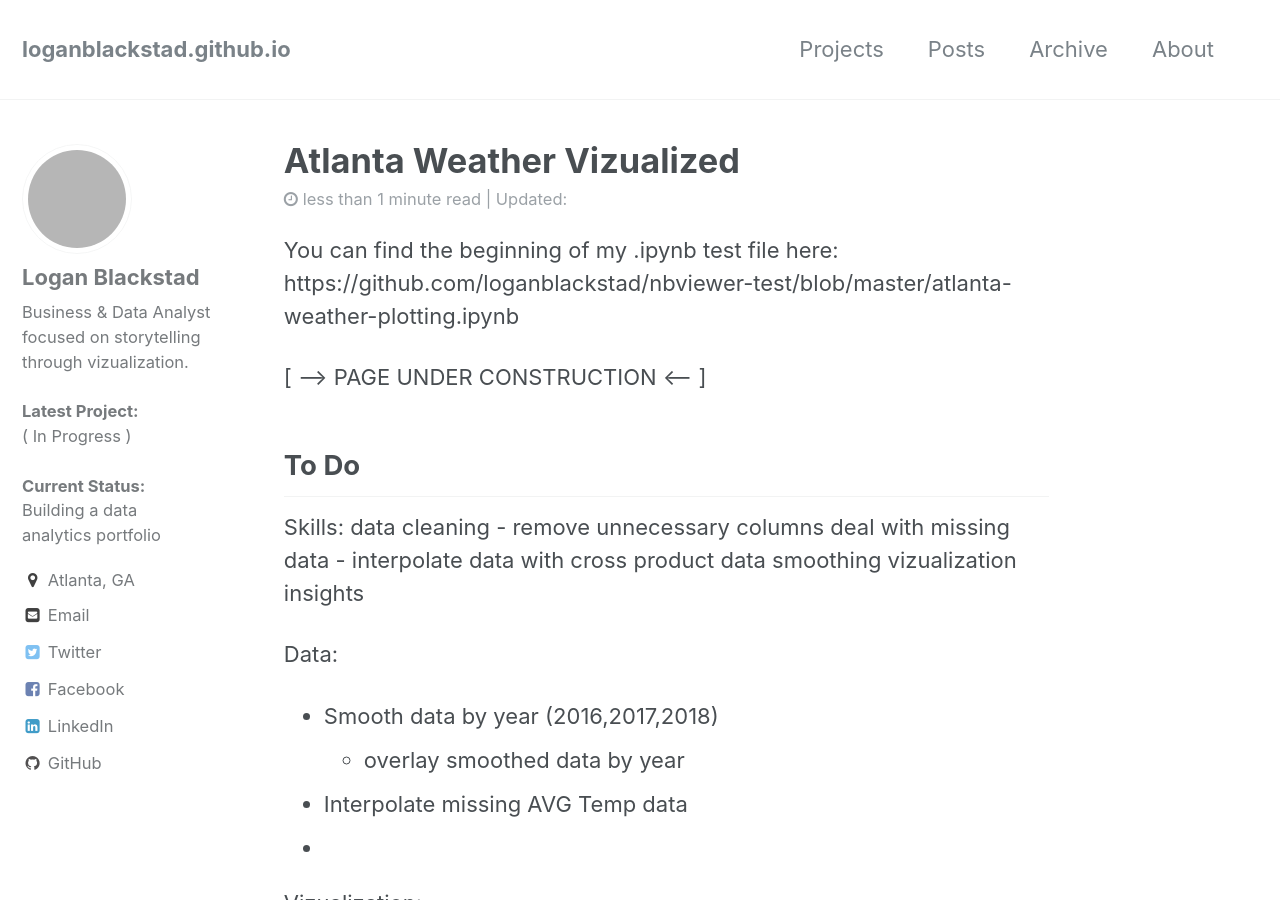
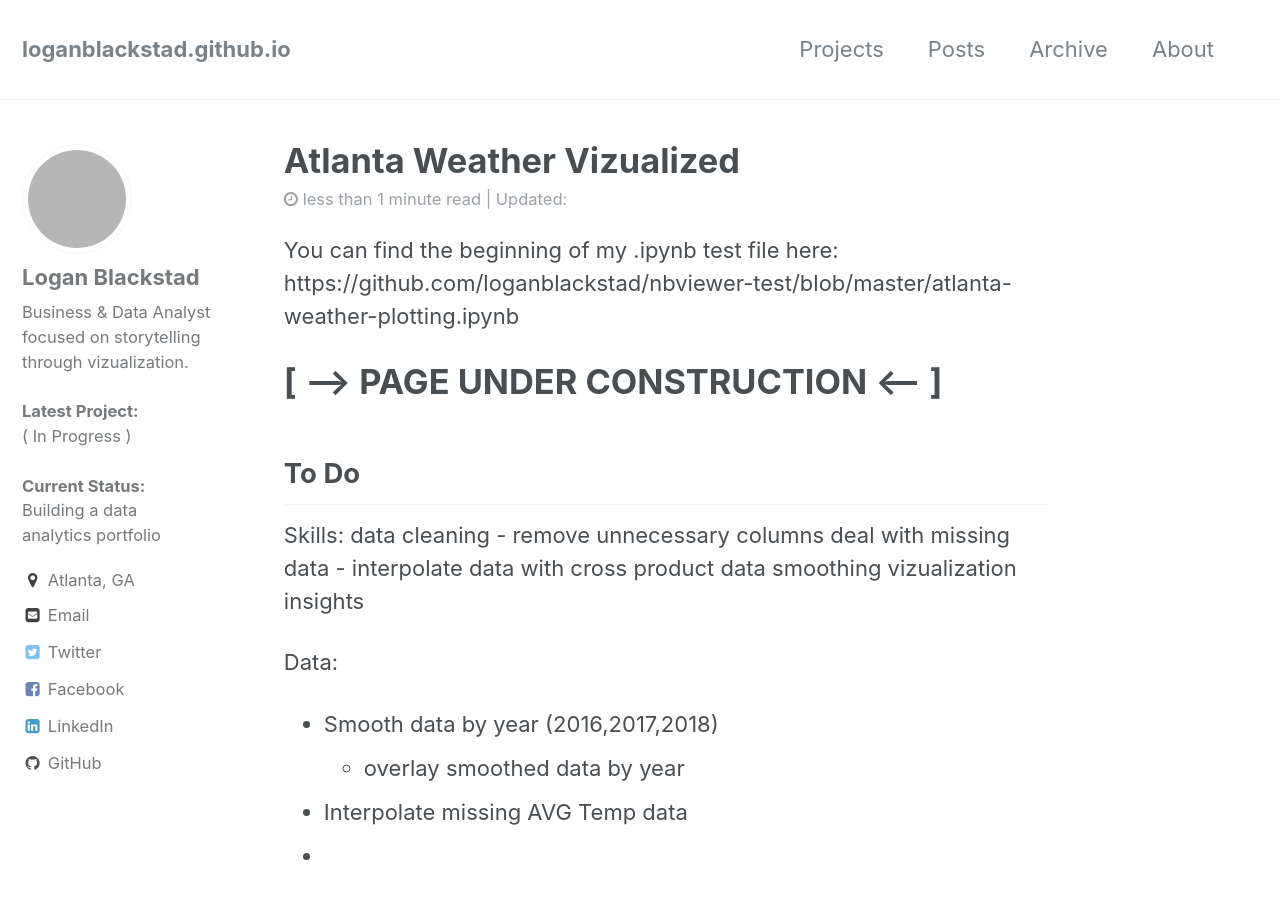
Before and after one commit to loganblackstad/loganblackstad.github.io, a Jekyll site: the page built from _posts/2018-12-12-Atlanta-Weather-Vizualized.md, in a window 1280 px wide and 900 px high. Built offline with Jekyll 4.4.1, drawn with Linux system fonts in a browser that asks for light colours; comment, search, counter and statistics services are not loaded; grey boxes are pictures that could not be loaded.

```diff
--- a/_posts/2018-12-12-Atlanta-Weather-Vizualized.md
+++ b/_posts/2018-12-12-Atlanta-Weather-Vizualized.md
@@ -9,7 +9,7 @@ You can find the beginning of my .ipynb test file here:
 https://github.com/loganblackstad/nbviewer-test/blob/master/atlanta-weather-plotting.ipynb
 
 
-[ -->  PAGE UNDER CONSTRUCTION  <-- ]
+# [ -->  PAGE UNDER CONSTRUCTION  <-- ]
 
 ## To Do
 
```
